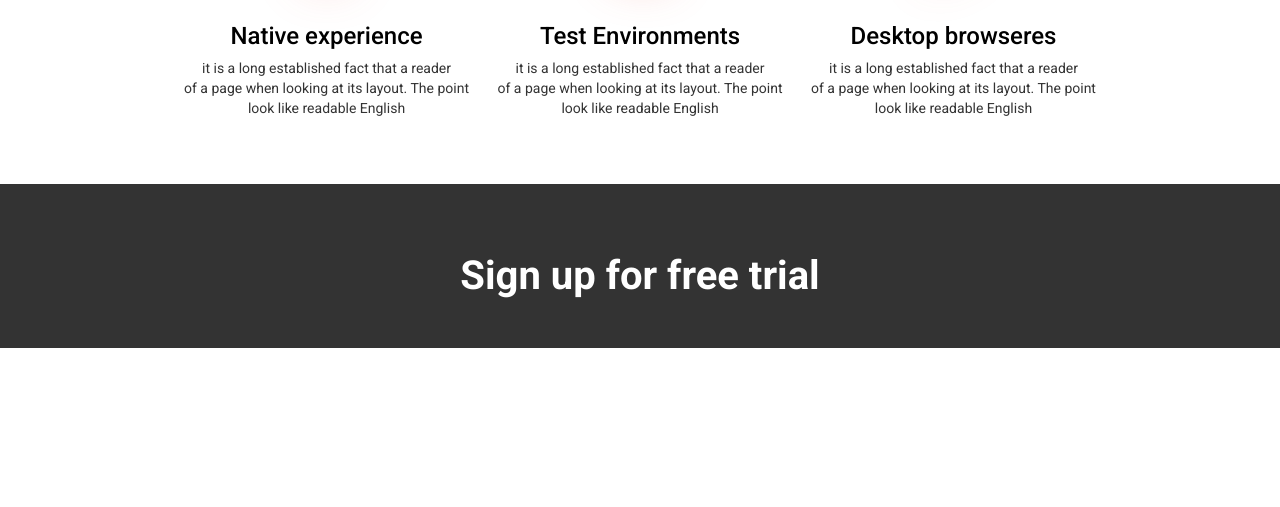
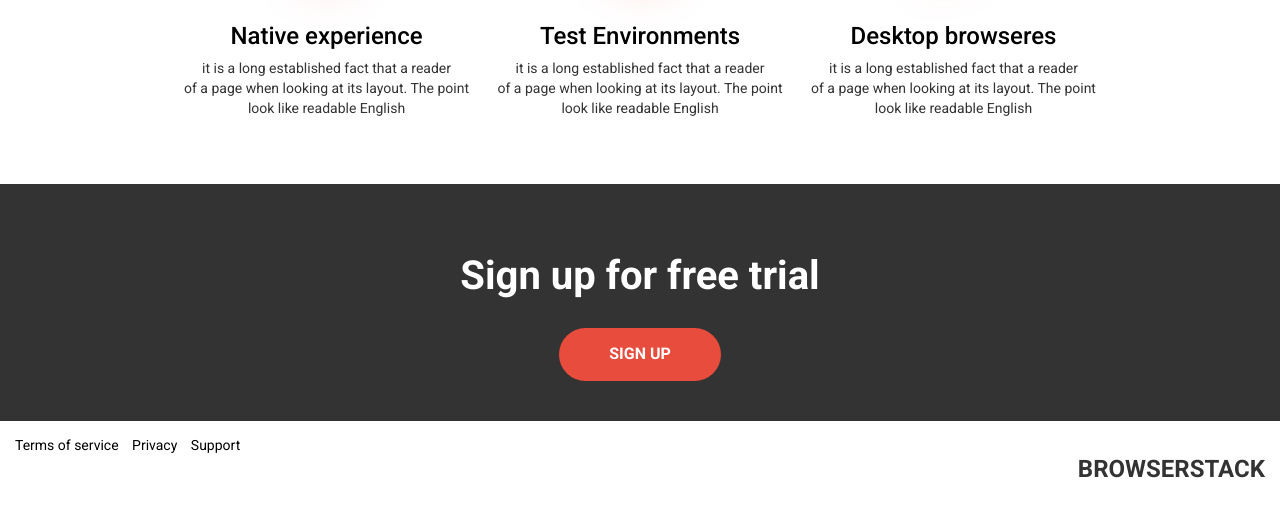
Before and after one commit to manjula-dube/browse_homepage, a website: page app/index.html in a window 1280 px wide. Shown: the part 1234-1741 px from the top of the page. Before the commit the page ends 1582 px from the top, so only its background shows below. Drawn offline with nearby package versions, Linux system fonts and the light colour scheme.

Commit message:
added the effect file

```diff
--- a/app/index.html
+++ b/app/index.html
@@ -63,8 +63,21 @@
     <!-- // -->
     <div class="col-xs-12 sign_up">
       <h2>Sign up for free trial</h2>
+      <button>SIGN UP</button>
     </div>
     <!-- // -->
+    <footer>
+      <div class="col-xs-12 col-sm-6 nopadding">
+        <ul>
+          <li><a href="#">Terms of service</a></li>
+          <li><a href="#">Privacy</a></li>
+          <li><a href="#">Support</a></li>
+        </ul>
+      </div>
+      <div class="col-xs-12 col-sm-6 nopadding">
+        <h3>Browserstack</h3>
+      </div>
+    </footer>
   </div>
 
 </body>
--- a/source/sass/component/_middle.scss
+++ b/source/sass/component/_middle.scss
@@ -34,7 +34,6 @@
     font-weight: 600;
     border: none;
     margin-top: 20px;
-    background-color: #fff;
     &:focus {
       outline: none;
       border: 0;
--- a/source/sass/component/_signup.scss
+++ b/source/sass/component/_signup.scss
@@ -8,4 +8,18 @@
     font-weight: 600;
     position: relative;
   }
+  button {
+    background-color: #E74C3C;
+    border-radius: 50px;
+    padding: 15px 50px;
+    color: #fff;
+    font-size: 16px;
+    font-weight: 600;
+    border: none;
+    margin-top: 20px;
+    &:focus {
+      outline: none;
+      border: 0;
+    }
+  }
 }
--- a/source/sass/style.scss
+++ b/source/sass/style.scss
@@ -11,6 +11,7 @@ body {
 @import "component/_middle.scss";
 @import "component/_feature_container.scss";
 @import "component/_signup.scss";
+@import "component/_footer.scss";
 // Library
 @import "lib/_bootstrap.scss";
 //
```
Also changed, not shown: app/css/style.css, app/css/style.min.css, 1 other file.
